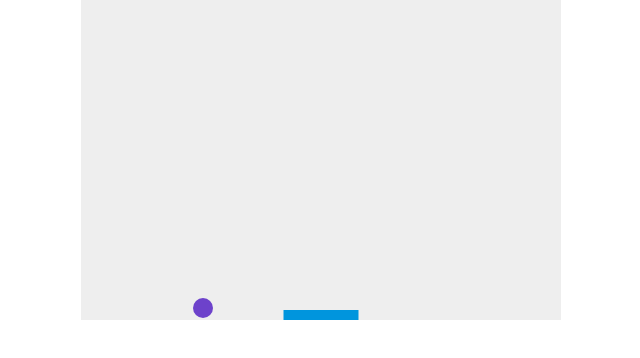
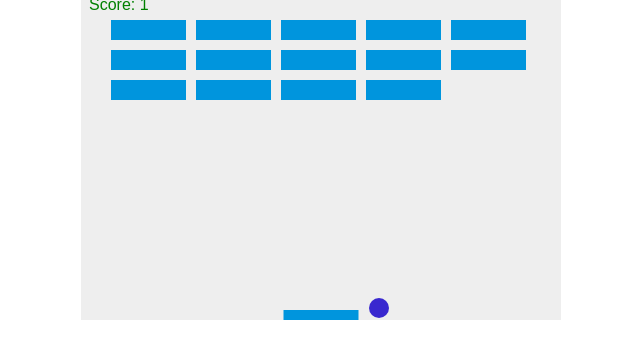
Before and after one commit to DaniMinn/Canvas_game, a plain HTML site: page index.html in a window 1280 px wide. Shown: the whole page, without its empty margins (319-959 px from the left). Drawn offline with Linux system fonts and the light colour scheme.

Commit message:
rivelo collisione, rompo i manìttoncini, conto i punti

```diff
--- a/index.html
+++ b/index.html
@@ -39,6 +39,24 @@
         var rightPressed = false;
         var leftPressed = false;
 
+        //mattoncini da rompere
+        var brickRowCount = 3;
+        var brickColumnCount = 5;
+        var brickWidth = 75;
+        var brickHeight = 20;
+        var brickPadding = 10;
+        var brickOffsetTop = 20;
+        var brickOffsetleft = 30;
+        //usiamo i mattoni come una matrice, generiamo con un doppio ciclo i nuovi mattoni
+        var bricks = [];
+        for( var c=0; c<brickColumnCount;c++){//creo una colonna
+            bricks[c]=[];
+            for (var  r=0; r<brickRowCount; r++) {//creo un elemento con posizione 0,0, e status 1
+                bricks[c][r] ={x: 0, y: 0, status: 1};
+            }
+        }
+
+        var score = 0;
 
 
 
@@ -59,12 +77,36 @@
             ctx.fill();
             ctx.closePath();
         }
+        //funzione per creare i mattoni
+        function drawBricks(){
+            for(var c=0; c<brickColumnCount; c++){
+                for(r=0; r<brickRowCount; r++){
+                    if(bricks[c][r].status == 1){
+
+                        var brickX = (c*(brickWidth+brickPadding))+brickOffsetleft;
+                        var brickY = (r*(brickHeight+brickPadding))+brickOffsetTop;
+                        bricks[c][r].x = brickX;
+                        bricks[c][r].y = brickY;
+                        ctx.beginPath();
+                        ctx.rect(brickX,brickY,brickWidth,brickHeight)
+                        ctx.fillStyle = "#0095DD";
+                        ctx.fill();
+                        ctx.closePath();
+                    }
+                }
+            }
+        }
+
+
 
         function draw() {
             //pulisco l'area del canvas a ogni riperizione della fx, così da vedere la pallina ce si muove, altrimenti vedrei una linea
             ctx.clearRect(0, 0, canvas.width, canvas.height);
             drawBall();
+            drawBricks();
             drawPaddle();
+            drawScore();
+            collisionDetection();
             //ogni volta che la funzione si ripete la pallina si sposta, aggiorno x e y
             x += dx;
             y += dy;
@@ -131,6 +173,33 @@
 
         var interval = setInterval(draw, 10) //la funzione viene ripetuta ogni 10 ms
 
+        //rivelo la collisione pallina-mattone
+        function collisionDetection() {
+                for (var c = 0; c < brickColumnCount; c++) {
+                    for (var r = 0; r < brickRowCount; r++) {
+                        var b = bricks[c][r];
+                        if(b.status == 1){
+                            if (x > b.x && x < b.x + brickWidth && y > b.y && y < b.y + brickHeight) { //se il centro della pallina è dentro il mattoncino inverto la direzione
+                                dy = -dy;
+                                b.status = 0;
+                                score++;
+                                if(score == brickColumnCount*brickRowCount){
+                                    alert("YOU WIN, CONGRATULATIONS!");
+                                    document.location.reload();
+                                     clearInterval(interval); // Needed for Chrome to end game
+                                }
+                            }
+                        }
+                    }
+                }
+            }
+
+        //contiamo i punti
+        function drawScore(){
+            ctx.font = "16px Arial";
+            ctx.fillStyle = "green";
+            ctx.fillText("Score: "+score, 8, 10);
+        }
 
 
     </script>
```
